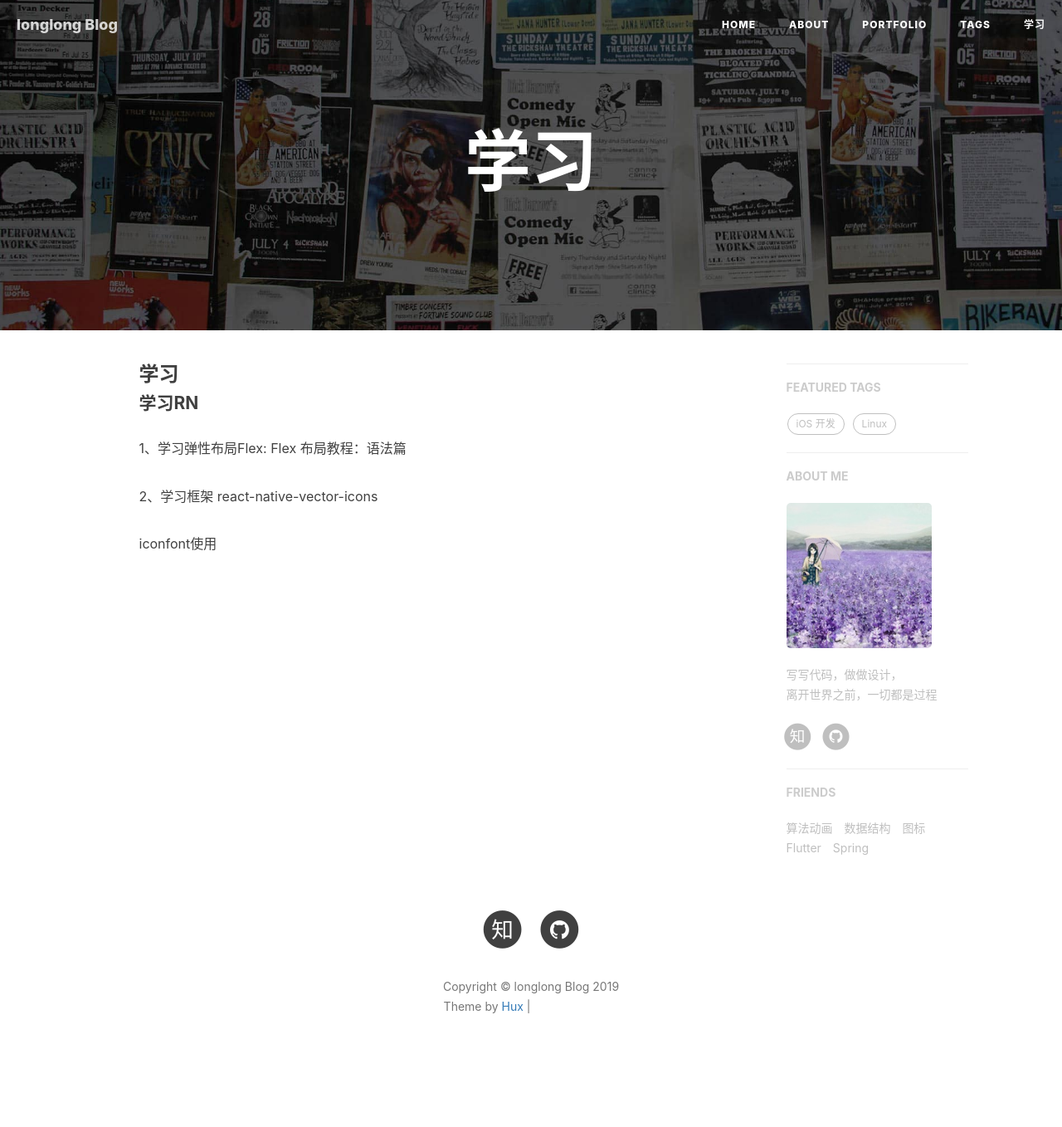
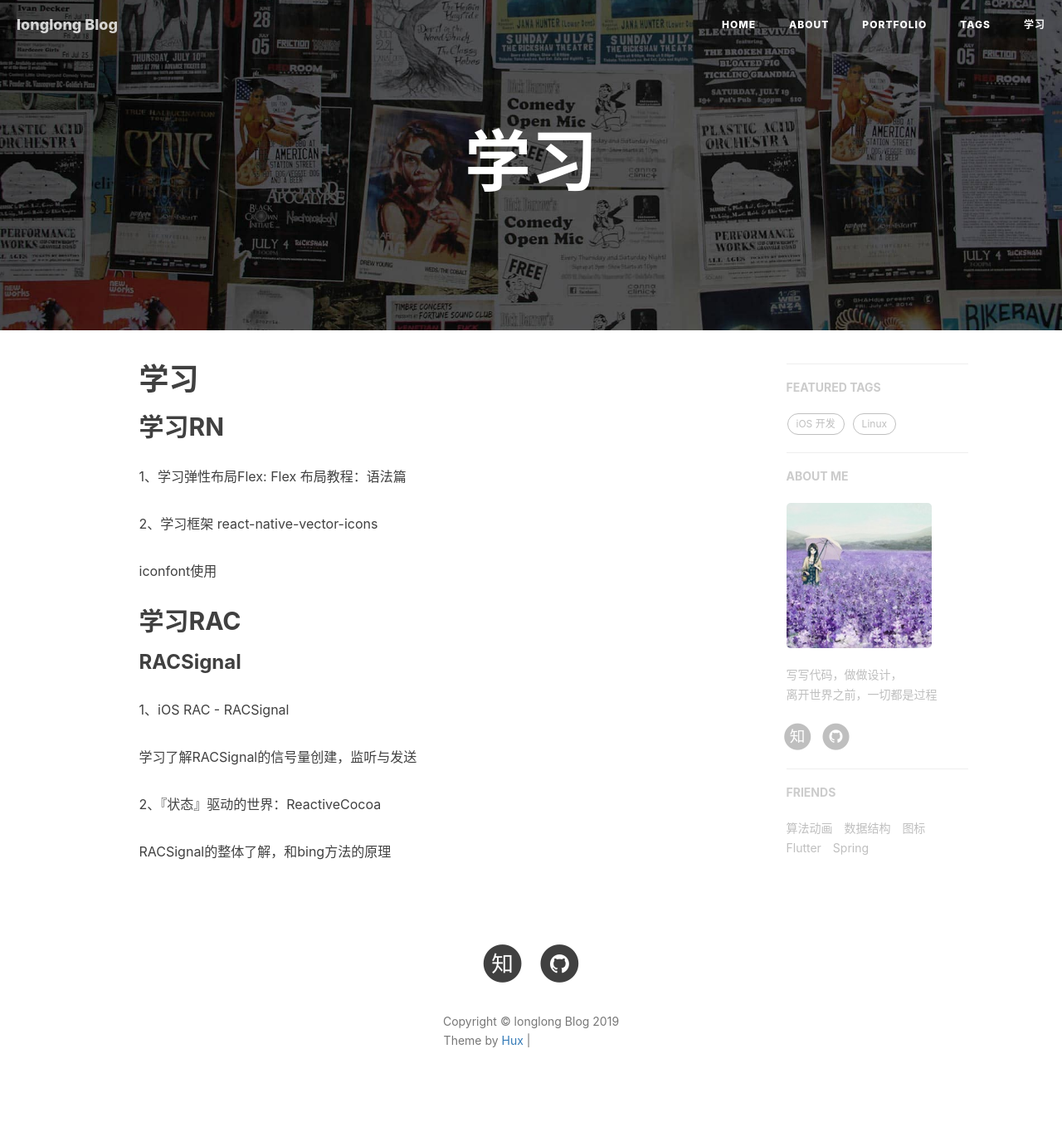
Before and after one commit to awanglilong/awanglilong.github.io, a Jekyll site: the page built from Learn record.md, in a window 1280 px wide. Shown: the whole page at 83% size. Built offline with Jekyll 4.4.1, drawn with Linux system fonts in a browser that asks for light colours; nearby versions of some CDN libraries; our own code applies the rules of GitHub Pages for plain Markdown files; comment, search, counter and statistics services are not loaded; before the commit the page ends 1317 px from its top, so only the background shows below that; grey boxes are pictures that could not be loaded.

Commit message:
Update Learn record.md

```diff
--- a/Learn record.md
+++ b/Learn record.md
@@ -1,9 +1,20 @@
 
-### 学习
+# 学习
 
-#### 学习RN
+## 学习RN
 1、学习弹性布局Flex: [Flex 布局教程：语法篇](http://www.ruanyifeng.com/blog/2015/07/flex-grammar.html)
 
 2、学习框架 [react-native-vector-icons](https://github.com/oblador/react-native-vector-icons)
 
  [iconfont使用](https://www.jianshu.com/p/332198bf46a7)
+
+
+## 学习RAC
+### RACSignal
+1、[iOS RAC - RACSignal](https://www.jianshu.com/p/35a28cf0a22f)
+
+   学习了解RACSignal的信号量创建，监听与发送
+
+2、[『状态』驱动的世界：ReactiveCocoa](https://github.com/draveness/analyze/blob/master/contents/ReactiveObjC/RACSignal.md)
+
+   RACSignal的整体了解，和bing方法的原理
```
